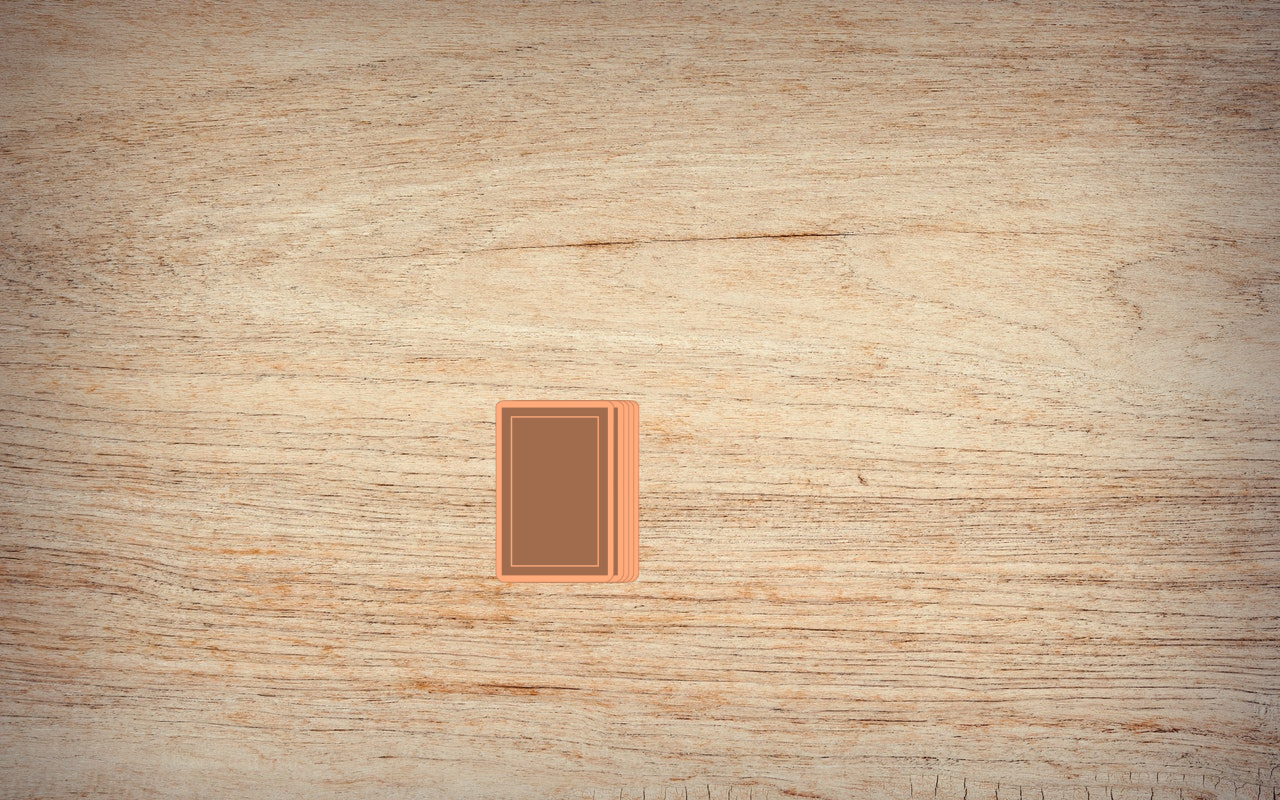
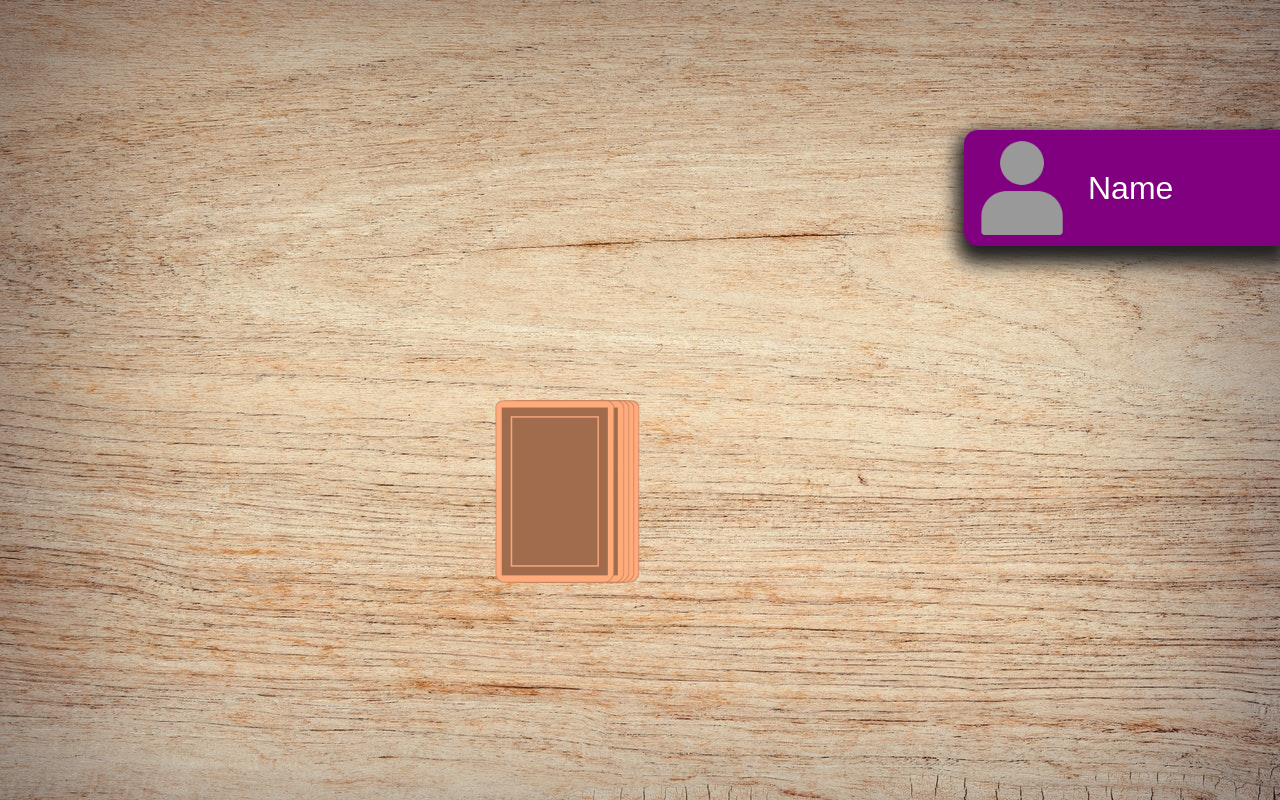
Before and after one commit to RaphaelFichtinger/AngularPractice, an Angular app in the folder ringoffire/: page /game in a window 1280 px wide. Built offline with nearby package versions, Linux system fonts and the light colour scheme.

Commit message:
added player ui

```diff
--- a/ringoffire/src/app/game/game.component.html
+++ b/ringoffire/src/app/game/game.component.html
@@ -1,4 +1,5 @@
-<div class="field">
+   <app-player style="top: 130px;" class="player-position"></app-player>
+   <div class="field">
 
 
 
@@ -9,13 +10,14 @@
 
 
     <div class="card-stack">
-
+        <!--card-stack-->
         <img  *ngFor="let c of [0,1,2,3]; let i = index;" [ngStyle]="{'right.px': i * 5}"
         src="/assets/img/cards/card_cover.png" alt="">
         <img (click)="takeCard()" class="top-card" style = "right: 25px"
         src="/assets/img/cards/card_cover.png" alt="">
-
+        <!--Stack for played cards-->
         <img *ngFor="let card of game.playedCards" class="played-card" src="/assets/img/cards/{{ card }}.png" alt="">
+        <!--current card animation-->
         <img (click)="takeCard()" *ngIf="pickCardAnimation" class="pick-card" style = "right: 25px"
         src="/assets/img/cards/{{ currentCard }}.png" alt="">
     </div>
--- a/ringoffire/src/app/game/game.component.scss
+++ b/ringoffire/src/app/game/game.component.scss
@@ -48,3 +48,8 @@
         transform: scale(1.3) translateX(140px) translateY(-180px) rotate(-360deg);
     }
 }
+
+.player-position{
+    position: absolute;
+    right: 0;
+}
--- a/ringoffire/src/app/game/game.component.ts
+++ b/ringoffire/src/app/game/game.component.ts
@@ -1,12 +1,13 @@
 import { Component } from '@angular/core';
 import { CommonModule } from '@angular/common';
 import { Game } from '../../models/game';
+import { PlayerComponent } from '../player/player.component';
 
 
 @Component({
   selector: 'app-game',
   standalone: true,
-  imports: [CommonModule],
+  imports: [CommonModule, PlayerComponent],
   templateUrl: './game.component.html',
   styleUrl: './game.component.scss'
 })
--- /dev/null
+++ b/ringoffire/src/app/player/player.component.html
@@ -0,0 +1,6 @@
+<div class="player">
+  <img src="/assets/img/profile/player.png" alt="" style="filter: contrast(20%);">
+ <span>Name</span>
+
+
+</div>
--- /dev/null
+++ b/ringoffire/src/app/player/player.component.scss
@@ -0,0 +1,24 @@
+.player{
+    width: 300px;
+    display: flex;
+    align-items: center;
+    border-radius: 14px 0px 0px 14px;
+    color: white;
+    padding: 8px;
+    box-shadow: 0px 10px 18px 8px rgb(34, 34, 34);
+    font-family: Arial, Helvetica, sans-serif;
+
+    span{
+        font-size: 32px;
+        margin-left: 16px;
+    }
+
+    background-color: purple;
+
+    img{
+        width: 100px;
+        height: 100px;
+        object-fit: cover;
+    }
+
+}
```
Also changed, not shown: ringoffire/src/app/player/player.component.ts (added, +12 -0 lines), ringoffire/src/assets/img/profile/player.png (added), 1 other file (tests, documents, lock files or other folders).
